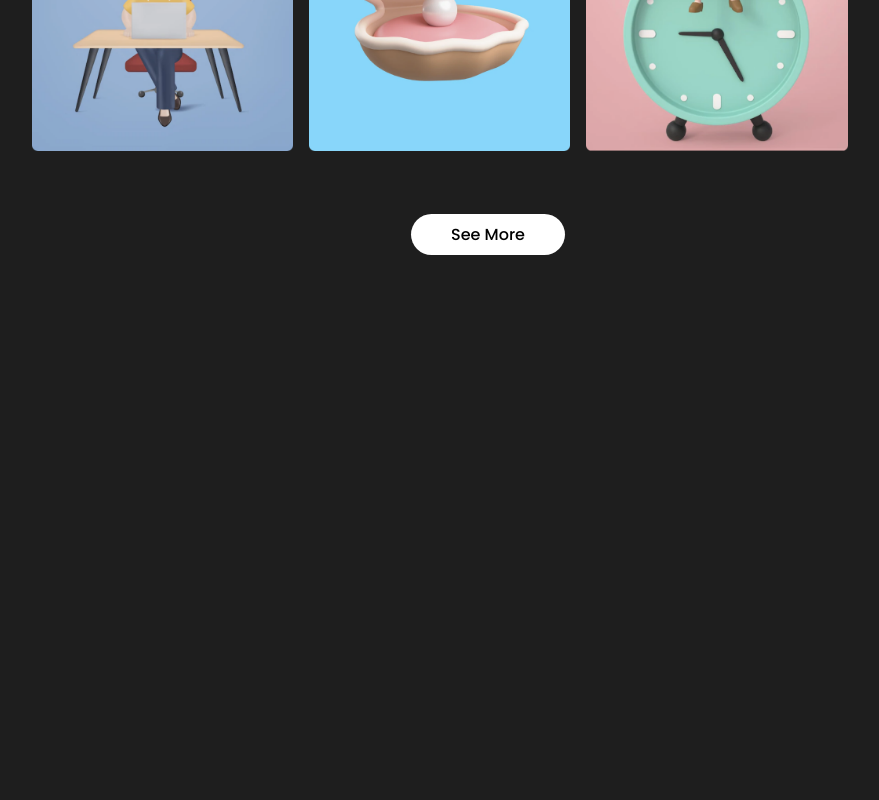
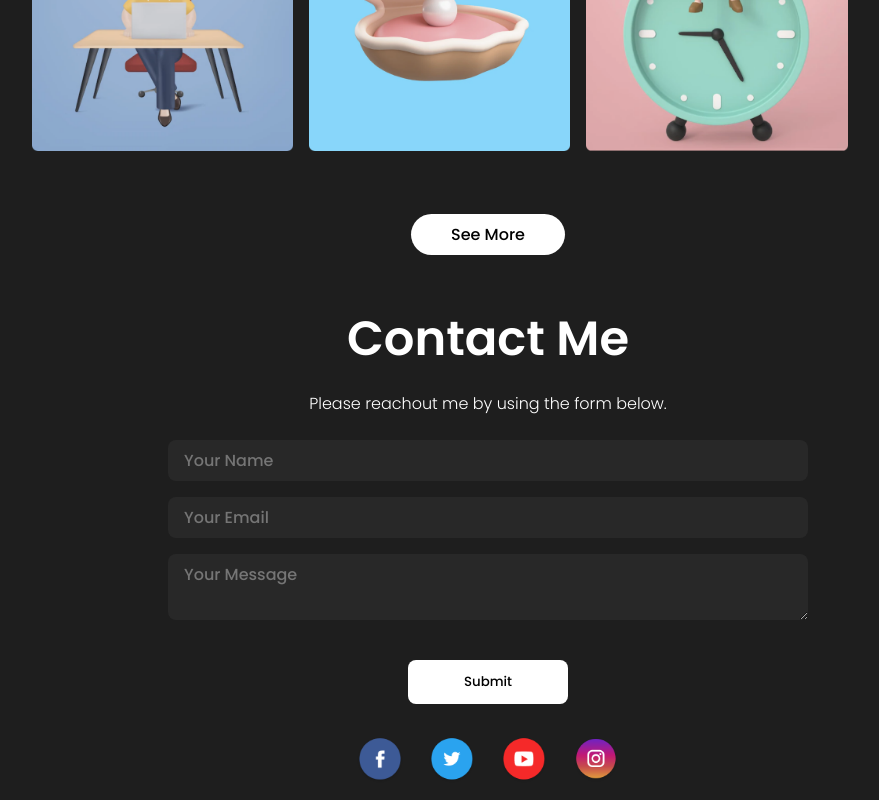
Before and after one commit to saivineethkumar/saivineethkumar.github.io, a React (Vite) app: page / in a window 1280 px wide. Shown: the part 2157-2957 px from the top of the page, without its empty margins (152-1031 px from the left). Before the commit the page ends 2460 px from the top, so only its background shows below. Built offline with nearby package versions, Linux system fonts and the light colour scheme.

Commit message:
adding Contact form section

```diff
--- a/src/App.jsx
+++ b/src/App.jsx
@@ -2,6 +2,7 @@
 import Intro from "./components/Intro/Intro"
 import Skills from "./components/Skills/skills"
 import Works from "./components/Works/Works"
+import Contact from "./components/Contact/Contact"
 
 export default function App() {
   return (
@@ -10,6 +11,7 @@
       <Intro/>
       <Skills />
       <Works />
+      <Contact />
     </div>
   )
 }
--- /dev/null
+++ b/src/components/Contact/Contact.jsx
@@ -0,0 +1,29 @@
+import React from "react";
+import FacebookIcon from "../../assets/facebook-icon.png"
+import TwitterIcon from "../../assets/twitter.png"
+import InstagramIcon from "../../assets/instagram.png"
+import YoutubeIcon from "../../assets/youtube.png"
+import "./contact.css"
+
+export default function Contact(){
+    return (
+        <section id="contactPage">
+            <div id="contact">
+                <h1 className="contactPageTitle">Contact Me</h1>
+                <span className="contactDesc">Please reachout me by using the form below.</span>
+                <form className="contactForm">
+                    <input type="text" className="name" placeholder="Your Name" />
+                    <input type="email" className="email" placeholder="Your Email" />
+                    <textarea className="msg" name="message" row="5" placeholder="Your Message"></textarea>
+                    <button type="submit" value="send" className="submitBtn">Submit</button>
+                    <div className="links">
+                        <img src={FacebookIcon} alt="Facebook" className="link" />
+                        <img src={TwitterIcon} alt="Twitter" className="link" />
+                        <img src={YoutubeIcon} alt="Youtube" className="link" />
+                        <img src={InstagramIcon} alt="Instagram" className="link" />
+                    </div>
+                </form>
+            </div>
+        </section>
+    )
+}
--- /dev/null
+++ b/src/components/Contact/contact.css
@@ -0,0 +1,65 @@
+#contactPage{
+    min-height: calc(100vh-4rem);
+    width: 100vw;
+    max-width: 60rem;
+    margin: 0 auto;
+    text-align: center;
+    display: flex;
+    flex-direction: column;
+    align-items: center;
+    justify-content: center;
+}
+
+.contactPageTitle{
+    font-size: 3rem;
+    margin-bottom: 1rem;
+}
+
+.contactDesc{
+    padding: 1rem;
+    font-size: medium;
+    font-weight: 300;
+}
+
+.contactForm{
+    margin: 1rem;
+    display: flex;
+    flex-direction: column;
+    align-items: center;
+    justify-content: center;
+    width: 90vw;
+    max-width: 60rem;
+}
+
+.name, .email, .msg{
+    font-size: medium;
+    width: 100%;
+    max-width: 40rem;
+    margin: 0.5rem;
+    padding: 0.5rem 1rem;
+    color: white;
+    border: none;
+    border-radius: 0.5rem;
+    background: rgb(40, 40, 40);
+}
+
+.submitBtn{
+    background: white;
+    border: none;
+    border-radius: 0.5rem;
+    margin: 2rem;
+    padding: 0.75rem 3.5rem;
+}
+
+.links{
+    display: flex;
+    flex-wrap: wrap;
+}
+
+.link{
+    object-fit: cover;
+    height: 3rem;
+    width: 3rem;
+    margin: 0 0.75rem;
+
+}
```
